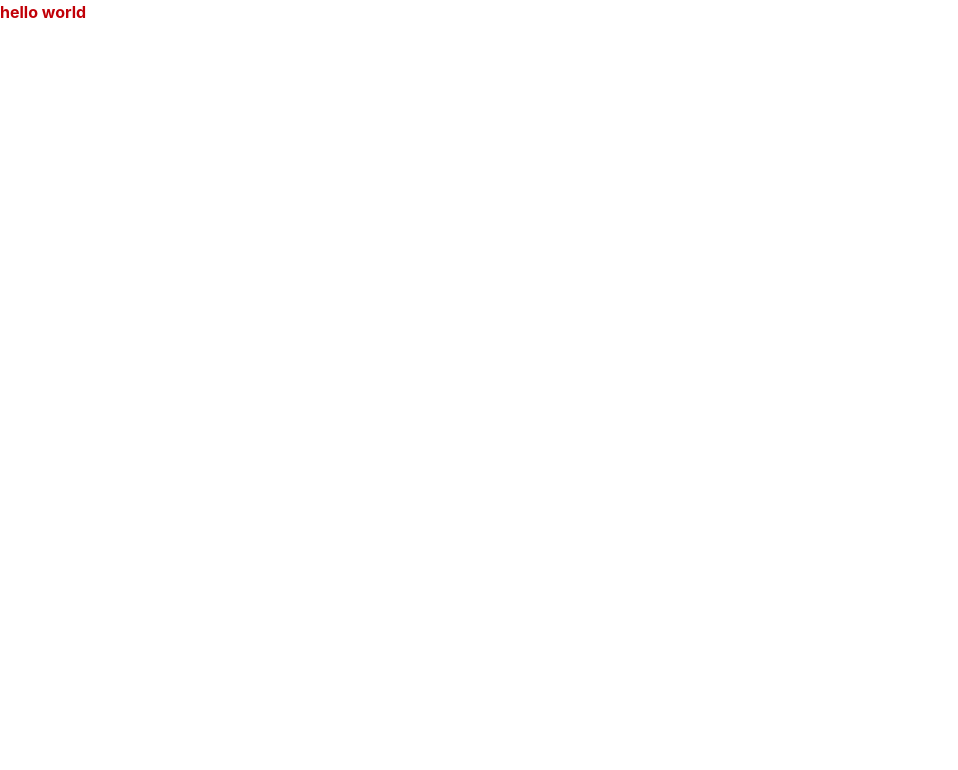
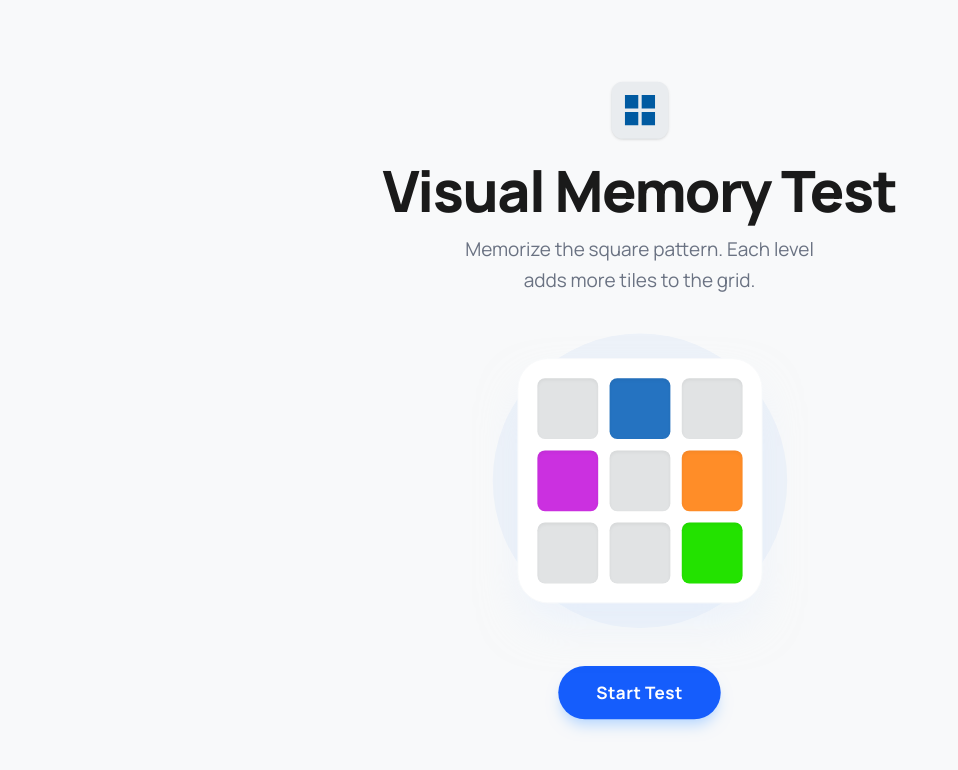
Before and after one commit to PANHAN220/INT250-G07-Visual-Memory-Test, a Vue app: page / in a window 1280 px wide. Shown: the top 770 px of the page, without its empty margins (0-958 px from the left). Built offline with nearby package versions, Linux system fonts and the light colour scheme.

Commit message:
feat: setup game view Home

```diff
--- a/src/App.vue
+++ b/src/App.vue
@@ -1,7 +1,35 @@
-<script setup>
+<!-- <script setup>
+import Game from './views/Game.vue';
+import Home from './views/Home.vue';
 
 </script>
 
 <template>
   <div class="text-red-700 font-bold " >hello world </div>
+  <Game/>
+
+  <Home/>
+</template> -->
+<script setup>
+import { ref } from 'vue'
+import Home from './views/Home.vue'
+import Game from './views/Game.vue'
+import ResultView from './views/ResultView.vue'
+
+const currentView = ref('HOME')
+const finalScore = ref(1)
+
+const startGame = () => { currentView.value = 'GAME' }
+const showResult = (score) => {
+  finalScore.value = score
+  currentView.value = 'RESULT'
+}
+</script>
+
+<template>
+  <div class="min-h-screen w-full bg-gray-50 flex flex-col">
+    <Home v-if="currentView === 'HOME'" @start="startGame" />
+    <Game v-else-if="currentView === 'GAME'" @game-over="showResult" />
+    <ResultView v-else-if="currentView === 'RESULT'" :score="finalScore" @restart="currentView = 'HOME'" />
+  </div>
 </template>
--- a/src/components/game/GameState.vue
+++ b/src/components/game/GameState.vue
@@ -0,0 +1,42 @@
+<!-- <script setup>
+defineProps(['level', 'lives'])
+</script>
+
+<template>
+    <div class="w-full max-w-[320px] flex justify-between items-center mb-10">
+        <div class="group">
+            <h3 class="text-[10px] uppercase tracking-[0.2em] text-slate-400 font-bold">Level</h3>
+            <p class="text-4xl font-black text-slate-700 transition-all group-hover:scale-110">{{ level }}</p>
+        </div>
+
+        <div class="flex gap-2">
+            <TransitionGroup name="heart">
+                <div v-for="i in lives" :key="i" class="text-red-500">
+                    <svg class="w-8 h-8 fill-current drop-shadow-sm" viewBox="0 0 24 24">
+                        <path
+                            d="M12 21.35l-1.45-1.32C5.4 15.36 2 12.28 2 8.5 2 5.42 4.42 3 7.5 3c1.74 0 3.41.81 4.5 2.09C13.09 3.81 14.76 3 16.5 3 19.58 3 22 5.42 22 8.5c0 3.78-3.4 6.86-8.55 11.54L12 21.35z" />
+                    </svg>
+                </div>
+            </TransitionGroup>
+        </div>
+    </div>
+</template>
+
+<style scoped>
+.heart-enter-active,
+.heart-leave-active {
+    transition: all 0.3s ease;
+}
+
+.heart-leave-to {
+    transform: scale(1.5);
+    opacity: 0;
+}
+</style> -->
+
+
+<script setup></script>
+
+<template></template>
+
+<style scoped></style>
--- a/src/components/shared/BaseButton.vue
+++ b/src/components/shared/BaseButton.vue
@@ -0,0 +1,7 @@
+<template>
+  <button
+    class="px-10 py-3.5 rounded-full font-bold text-white transition-all duration-150 active:scale-95 bg-blue-600 hover:bg-blue-700 shadow-lg shadow-blue-200"
+  >
+    <slot />
+  </button>
+</template>
--- a/src/components/shared/BaseModel.vue
+++ b/src/components/shared/BaseModel.vue
@@ -0,0 +1,5 @@
+<script setup></script>
+
+<template></template>
+
+<style scoped></style>
--- a/src/views/Game.vue
+++ b/src/views/Game.vue
@@ -0,0 +1,67 @@
+<script setup>
+import { ref } from 'vue'
+import GameGrid from '../components/game/GameGrid.vue'
+import GameState from '../components/game/GameState.vue'
+import GameTitle from '../components/game/GameTitle.vue'
+
+const emit = defineEmits(['game-over'])
+
+// จำลอง State เพื่อให้เห็นหน้าตา (เพื่อนจะเขียนตัวแปรเหล่านี้ใน composable)
+const level = ref(1)
+const lives = ref(3)
+const gridSize = ref(3)
+const isWrong = ref(false)
+
+const handleTileClick = (index) => {
+    // จำลองว่าถ้ากดผิด (เช่น สมมติช่องแรกคือผิด)
+    if (index === 0) {
+        isWrong.value = true
+        setTimeout(() => isWrong.value = false, 500)
+        lives.value--
+        if (lives.value === 0) emit('game-over', level.value)
+    }
+}
+</script>
+
+<template>
+    <div class="flex flex-col items-center justify-center min-h-screen p-4 relative overflow-hidden">
+        <div class="absolute inset-0 flex items-center justify-center -z-10">
+            <div class="w-[500px] h-[500px] bg-sky-100 rounded-full blur-[100px] opacity-70"></div>
+        </div>
+
+        <GameTitle />
+
+        <GameState :level="level" :lives="lives" />
+
+        <div :class="{ 'shake-effect': isWrong }">
+            <GameGrid :grid-size="gridSize" :active-tiles="[1, 3, 4]" theme-color="#3b82f6"
+                @tile-click="handleTileClick" />
+        </div>
+
+        <p class="mt-8 text-slate-400 font-medium animate-pulse">
+            จดจำตำแหน่งช่องสีฟ้า...
+        </p>
+    </div>
+</template>
+
+<style scoped>
+@keyframes shake {
+
+    0%,
+    100% {
+        transform: translateX(0);
+    }
+
+    25% {
+        transform: translateX(-8px);
+    }
+
+    75% {
+        transform: translateX(8px);
+    }
+}
+
+.shake-effect {
+    animation: shake 0.2s ease-in-out 0s 2;
+}
+</style>
--- a/src/views/Home.vue
+++ b/src/views/Home.vue
@@ -0,0 +1,60 @@
+<script setup>
+import BaseButton from '../components/shared/BaseButton.vue'
+
+defineEmits(['start'])
+
+const defaultColor = '#E1E3E4'
+
+const gridColors = [
+    defaultColor, '#2573C1', defaultColor,
+    '#CB30E0', defaultColor, '#FF8D28',
+    defaultColor, defaultColor, '#23E200'
+]
+</script>
+
+<template>
+    <div
+        class="flex-1 w-full flex flex-col items-center justify-center p-6 m-0 font-['Manrope',_sans-serif] bg-[#F8F9FA]">
+
+        <div class="flex flex-col items-center text-center scale-90 md:scale-95 transition-transform">
+
+            <div class="bg-[#e9ecef] p-3.5 rounded-xl mb-6 shadow-sm">
+                <svg xmlns="http://www.w3.org/2000/svg" width="32" height="32" viewBox="0 0 36 36" fill="none">
+                    <path d="M0 16V0H16V16H0ZM0 36V20H16V36H0ZM20 16V0H36V16H20ZM20 36V20H36V36H20Z" fill="#005AA1" />
+                </svg>
+            </div>
+
+            <h1 class="text-5xl md:text-6xl font-extrabold text-[#1a1a1a] mb-4 tracking-tight">
+                Visual Memory Test
+            </h1>
+
+            <p class="text-gray-500 text-lg md:text-xl max-w-sm leading-relaxed mb-10">
+                Memorize the square pattern. Each level adds more tiles to the grid.
+            </p>
+
+            <div class="relative mb-10">
+                <div
+                    class="w-[280px] h-[280px] md:w-[310px] md:h-[310px] bg-[#edf2f9] rounded-full flex items-center justify-center">
+
+                    <div
+                        class="bg-white p-5 rounded-[2rem] shadow-2xl shadow-blue-100/50 grid grid-cols-3 gap-3 border border-gray-50">
+                        <div v-for="(color, index) in gridColors" :key="index"
+                            class="w-14 h-14 md:w-16 md:h-16 rounded-lg transition-all duration-300 shadow-inner"
+                            :style="{ backgroundColor: color }"></div>
+                    </div>
+
+                </div>
+            </div>
+
+            <BaseButton @click="$emit('start')"
+                class="bg-[#005AA1] hover:bg-[#004a85] text-white px-10 py-3 rounded-full text-lg font-bold transition-all active:scale-95 shadow-lg shadow-blue-100 tracking-wide">
+                Start Test
+            </BaseButton>
+
+        </div>
+    </div>
+</template>
+
+<style scoped>
+@import url('https://fonts.googleapis.com/css2?family=Manrope:wght@400;600;700;800&display=swap');
+</style>
--- a/src/views/ResultView.vue
+++ b/src/views/ResultView.vue
@@ -0,0 +1,21 @@
+<script setup>
+import BaseButton from '../components/shared/BaseButton.vue'
+defineProps(['score'])
+defineEmits(['restart'])
+</script>
+
+<template>
+    <div class="flex flex-col items-center justify-center min-h-screen p-6 text-center relative overflow-hidden">
+        <div class="absolute inset-0 flex items-center justify-center -z-10">
+            <div class="w-[500px] h-[500px] bg-sky-100 rounded-full blur-[100px] opacity-70"></div>
+        </div>
+
+        <h2 class="text-slate-400 uppercase tracking-widest font-bold mb-2">จบการทดสอบ</h2>
+        <p class="text-6xl font-black mb-2 text-slate-800">{{ score }}</p>
+        <p class="text-xl font-bold mb-12 text-slate-500">Level ที่คุณทำได้</p>
+
+        <BaseButton @click="$emit('restart')">
+            เล่นใหม่อีกครั้ง
+        </BaseButton>
+    </div>
+</template>
```
Also changed, not shown: src/components/game/GameGrid.vue (line endings or trailing spaces).
